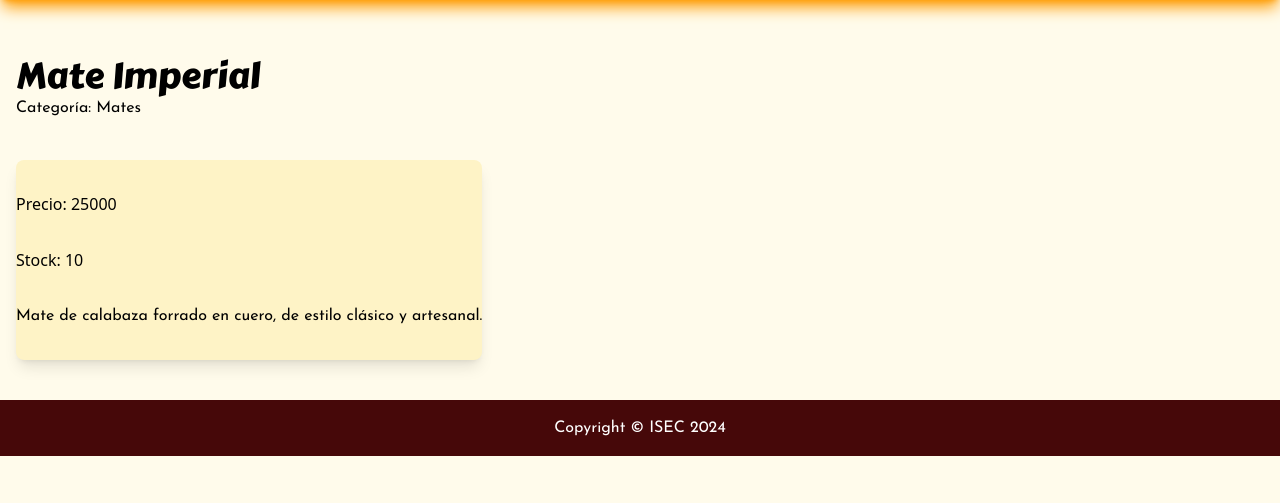
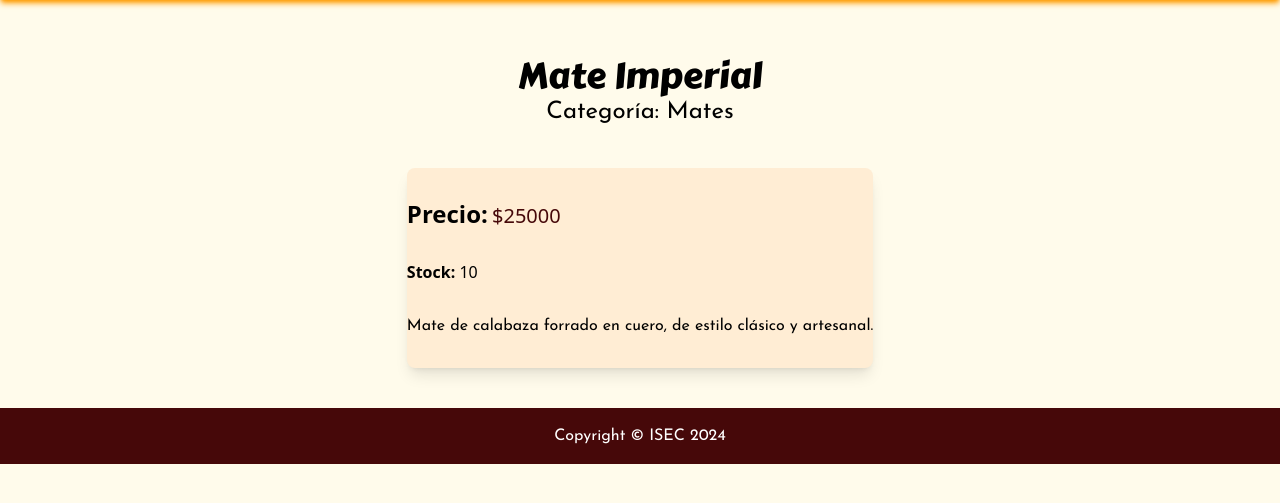
Before and after one commit to JoaquinCamacho/proyecto-laravel, a Laravel app: page /productos/1 in a window 1280 px wide. Shown: the part 104-607 px from the top of the page. Run offline with Laravel 12, Linux system fonts and the light colour scheme; data comes from the database, SQL or seed files in the repository.

Commit message:
agregando mejoras en los detalles

```diff
--- a/mateando/resources/views/components/layout.blade.php
+++ b/mateando/resources/views/components/layout.blade.php
@@ -14,7 +14,7 @@
 <body class="bg-amber-50">
 
     <div id="app">
-    <nav class="fixed top-0 left-0  w-full flex justify-between items-center p-8 bg-red-950 shadow-lg shadow-amber-500 ">
+    <nav class="fixed top-0 left-0  w-full flex justify-between items-center p-8 bg-red-950 shadow-md shadow-amber-500 ">
 
         <div class="flex items-center w-full">
             <x-nav-link class="text-3xl text-white" route="home">MATEANDO</x-nav-link>
--- a/mateando/resources/views/detalle.blade.php
+++ b/mateando/resources/views/detalle.blade.php
@@ -4,14 +4,17 @@
 
 <x-slot:title>Detalle de producto</x-slot:title>
 
-    <h1 class="text-4xl">{{$product->nombre}}</h1>
-    <p>Categoría: {{$product->category->nombre}}</p>
-    <div class="flex flex-col justify-evenly h-50 bg-amber-100 w-fit my-10 rounded-lg shadow-lg">
-        <h4>Precio: {{$product->precio}}</h4>
-        <h5>Stock: {{$product->stock}}</h5>
-        <p>{{$product->descripcion}}</p>
+    <h1 class="text-4xl text-center">{{$product->nombre}}</h1>
+    <p class="text-center text-2xl">Categoría: {{$product->category->nombre}}</p>
+    <div class="flex justify-center">
+        <div class="flex flex-col justify-evenly h-50 bg-orange-100 w-fit my-10 rounded-lg shadow-lg ">
+            <h4> <b class="text-2xl">Precio:</b> <span class="text-xl text-red-950">${{$product->precio}}</span></h4>
+            <h5> <b>Stock:</b> {{$product->stock}}</h5>
+            <p>{{$product->descripcion}}</p>
+        </div>
     </div>
 
 
 
+
 </x-layout>
--- a/mateando/resources/views/productos.blade.php
+++ b/mateando/resources/views/productos.blade.php
@@ -23,7 +23,7 @@
             </p>
             <p class="mt-2 text-lg"> ${{$product->precio}}</p>
             <p class="mt-4 text-lg font-bold"> Stock: {{$product->stock}}</p>
-            <button class="bg-amber-500 text-white px-5 py-2 rounded-lg my-4"><a href="{{ route('productos.view', ['id' =>$product->id])}}">Ver</a></button>
+            <button class="bg-amber-500 text-white px-5 py-2 rounded-lg my-4 hover:bg-amber-900"><a href="{{ route('productos.view', ['id' =>$product->id])}}">Ver producto</a></button>
         </div>
 
 
```
